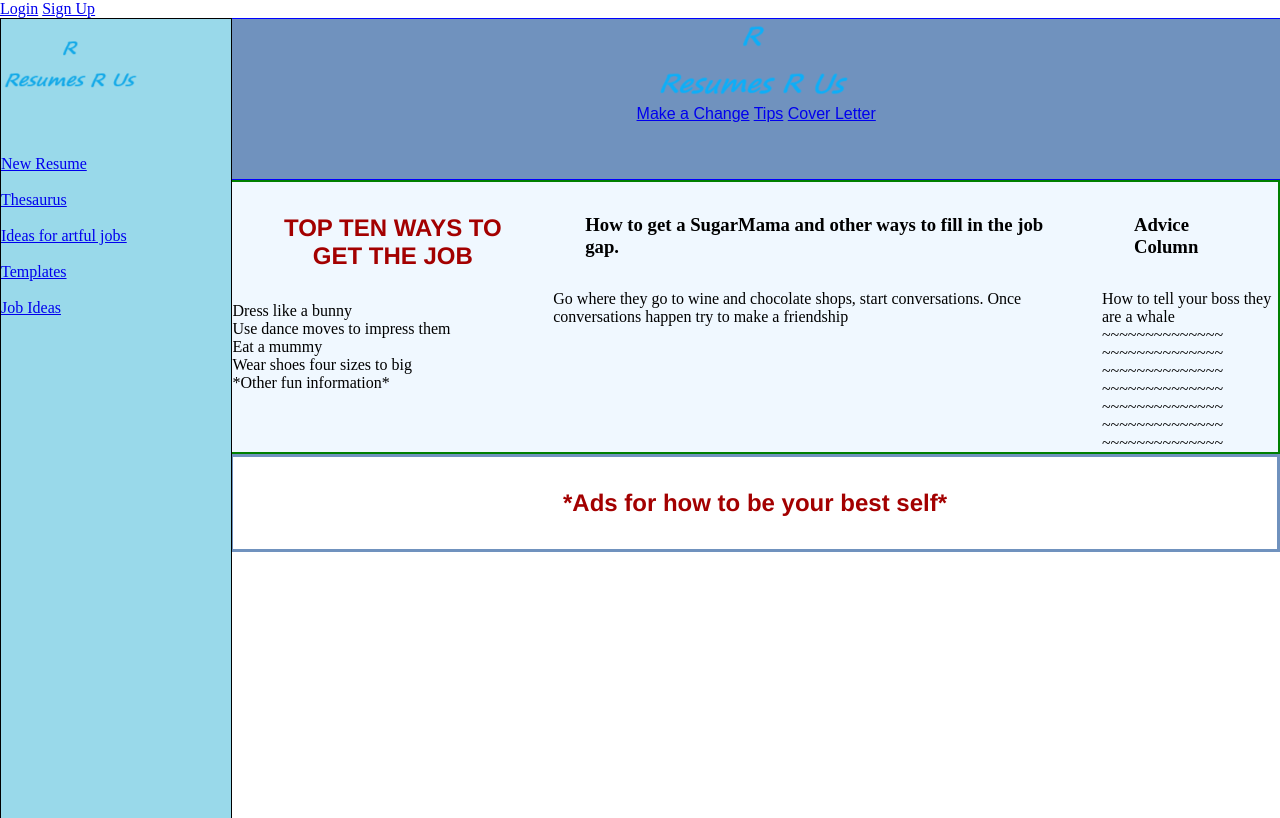
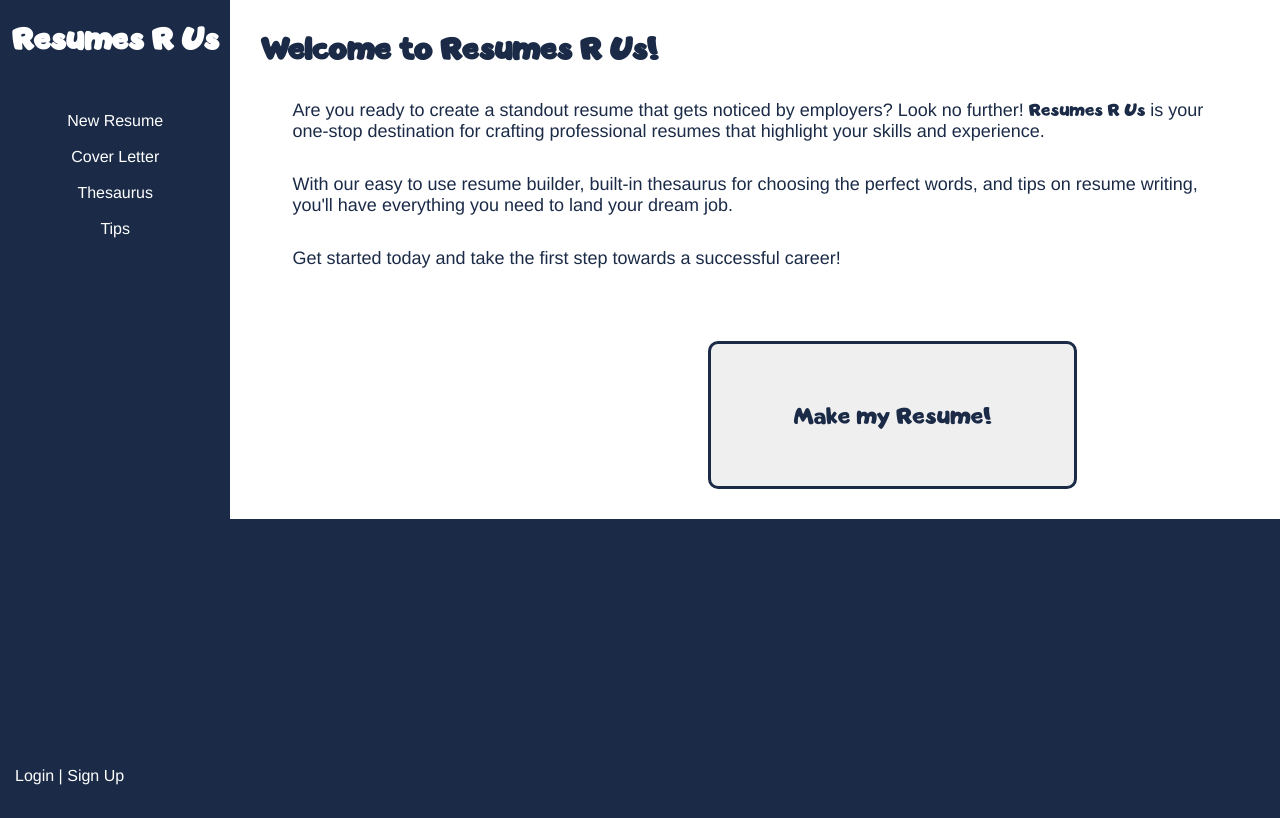
Before and after one commit to ElizabethKSchmalz/Capstone_ResumesRus, a PHP site: page /tcpdf/ in a window 1280 px wide. After the commit the page ends 785 px from the top, so only its background shows below. Run offline with PHP 8.4, Linux system fonts and the light colour scheme.

Commit message:
Fixed css, finished content

```diff
--- a/css/style.css
+++ b/css/style.css
@@ -1,10 +1,21 @@
+
+@font-face {
+  font-family: 'Toysans';
+  src: url('../Fonts/Toysans.ttf') format('truetype');
+  font-weight: normal;
+  font-style: normal;
+}
+
 * {
   padding: 0;
   margin: 0;
+  font-family: "Helvetica Neue", Helvetica, Arial, sans-serif;
 }
 
 html, body {
   height: 100%;
+  background-color: #1b2b47;
+  overflow-x: hidden;
 }
 
 .wrapper {
@@ -13,36 +24,29 @@ html, body {
 }
 
 .sidebar {
-  background-color: #99D9EA;
-  border: 1px solid black;
+  background-color: #1b2b47;
+  padding-top: 20px;
   height: 100%;
   width: 18%;
   position: fixed;
   left: 0;
-  text-align: left;
+  text-align: center;
   text-decoration-color: black;
 }
 
-.header {
-  border: 1px solid blue;
-  height: 20%;
-  width: 82%;
-  margin-left: 18%;
-  background-color:#7092BE;
-  font-family: Arial, Helvetica, sans-serif;
-  text-align: center;
-  background-image: center;
+.sidebar div{
+  position: absolute;
+  bottom: 35px;
+  left: 15px;
 }
 
 .mainContent {
-  border: 2px solid green;
-  display: flex;
-  flex-direction: row;
   overflow-x: auto;
+  overflow-y: auto;
   margin-left: 18%;
-  background-color: aliceblue;
+  background-color: white;
   font-family: 'Times New Roman', Times, serif;
-
+  padding: 30px;
 }
 
 #tipsList {
@@ -56,15 +60,23 @@ html, body {
 }
 
 footer {
+  border-top: 2px solid #1b2b47;
   margin-left: 18%;
   width: 81.5%;
-  border: 3px solid #7092BE;
+  background-color: white;
   text-align: center;
+  padding: 40px;
+}
+
+#logoFont {
+  display: inline;
+  font-family: "Toysans";
 }
 
 form {
   background-color: #fff;
   padding: 30px;
+  padding-right: 50px;
   border-radius: 5px;
   box-shadow: 0 0 10px rgba(0, 0, 0, 0.1);
   width: 300px;
@@ -102,15 +114,49 @@ form button:hover {
   background-color: #3e8e41;
 }
 
+.mainContent h1 {
+  color: #1b2b47;
+}
+
+.mainContent h3 {
+  margin: 2rem 0 1rem;
+}
+
+.mainContent p {
+  margin: 2rem;
+  color: #1b2b47;
+  font-size: large;
+}
+
+h1 {
+  font-family: "Toysans";
+  color: white;
+}
+
 h2 {
   text-align: center;
-  color: #A30000;
+  color: white;
   font-family: "Helvetica Neue", Helvetica, Arial, sans-serif;
   margin: 2rem 2rem;
 }
 
+.mainContent h2, footer h2{
+  color: #1b2b47;
+}
+
 h3 {
+  color: #1b2b47;
   margin: 2rem;
+}
+
+a {
+  text-decoration: none;
+  color: white;
+}
+
+a:hover {
+  text-decoration: none;
+  color: #cacaca;
 }
 
 textarea {
@@ -126,6 +172,7 @@ textarea {
   margin: 2cm auto;
   padding: 1cm;
   font-family: Arial, sans-serif;
+  float: right;
 }
 
 #resume {
@@ -137,6 +184,7 @@ textarea {
   margin: 2cm auto;
   padding: 1cm;
   font-family: Arial, sans-serif;
+  float: right;
 }
 
 #topInfo {
@@ -164,6 +212,20 @@ textarea {
   font-size: 12px;
 }
 
+
+#letterForm {
+  float: left;
+}
+
+#letterForm h1 {
+  margin: 2rem 2rem;
+}
+
+#topLeftHeader {
+  position: absolute;
+  margin: 1.4rem 2.1rem;
+}
+
 #searchButton {
   padding: 10px 15px;
   background-color: #4CAF50;
@@ -188,13 +250,12 @@ textarea {
 
 .thBody {
   font-family: Arial, sans-serif;
-  margin: 20px;
   text-align: center;
 }
 
 #results ul {
   column-count: 3;
-  padding-left: 300px;
+  padding-left: 150px;
 
 }
 
@@ -219,3 +280,31 @@ textarea {
 .workDesc {
   font-size: 14px;
 }
+
+#resumeButton {
+  margin-top: 40px;
+  margin-left: 28rem;
+  border: 3px solid #1b2b47;
+  color: #1b2b47;
+  padding: 25px 50px;
+  border-radius: 10px;
+}
+
+#resumeButton:hover {
+  border-color: white;
+  background-color: #1b2b47;
+}
+
+#resumeButton:active {
+  background-color: #141f33;
+}
+
+#resumeButton:hover p {
+  color: white;
+}
+
+#resumeButton p {
+  color: #1b2b47;
+  font-family: "Toysans";
+  font-size: x-large;
+}
--- a/index.php
+++ b/index.php
@@ -1,18 +1,5 @@
 <?php
-session_start();
-
-if (isset($_SESSION['authenticated']) && $_SESSION['authenticated'] === true) {
-    // User is logged in
-    ?>
-     <a href="logout.php">Logout</a>
-    <?php
-} else {
-    // User is not logged in
-    ?>
-    <a href="login.php">Login</a>
-    <a href="signup.php">Sign Up</a>
-    <?php
-}
+  session_start();
 ?>
 <!DOCTYPE html>
 <html lang="en">
@@ -31,65 +18,48 @@ if (isset($_SESSION['authenticated']) && $_SESSION['authenticated'] === true) {
   <div class="wrapper">
 
     <div class="sidebar">
-      <a href="index.php"><img src="Images/Logo_1.png" alt="Resumes R Us Logo"></a>
+      <a href="index.php" id="logoFont"><h1>Resumes R Us</h1></a>
       <br>
       <br>
       <br>
-      <a href="resume.php">New Resume</a>
+      <a href="templates.php">New Resume</a>
+      <br>
+      <br>
+      <a href="coverLetter.php">Cover Letter</a>
       <br>
       <br>
       <a href="thesaurus.php">Thesaurus</a>
       <br>
       <br>
-      <a href="#">Ideas for artful jobs</a>
-      <br>
-      <br>
-      <a href="templates.php">Templates</a>
-      <br>
-      <br>
-      <a href="ideas.php">Job Ideas</a>
-    </div>
-
-    <div class="header">
-      <a href="index.php"><img src="Images/Logo_2.png" alt="Resumes R Us Logo"></a>
-      <br>
-      <a href="#">Make a Change</a>
       <a href="tips.php">Tips</a>
-      <a href="coverLetter.php">Cover Letter</a>
+      <div>
+        <?php
+          if (isset($_SESSION['authenticated']) && $_SESSION['authenticated'] === true) {
+            // User is logged in
+            ?>
+            <a href="logout.php">Logout</a>
+            <?php
+          } else {
+            // User is not logged in
+            ?>
+            <a href="login.php">Login | </a>
+            <a href="signup.php">Sign Up</a>
+            <?php }?>
+      </div>
     </div>
 
     <div class="mainContent">
-      <div>
-        <h2>TOP TEN WAYS TO GET THE JOB</h2>
-        <ol>
-          <li>Dress like a bunny</li>
-          <li>Use dance moves to impress them</li>
-          <li>Eat a mummy</li>
-          <li>Wear shoes four sizes to big</li>
-        </ol>
-        <p>*Other fun information*</p>
-      </div>
-      <div>
-        <h3>How to get a SugarMama and other ways to fill in the job gap.</h3>
-        <p>Go where they go to wine and chocolate shops, start conversations. Once conversations happen try to make a friendship</p>
-      </div>
-      <div>
-        <h3>Advice Column</h3>
-        <p>How to tell your boss they are a whale</p>
-        <p>~~~~~~~~~~~~~~</p>
-        <p>~~~~~~~~~~~~~~</p>
-        <p>~~~~~~~~~~~~~~</p>
-        <p>~~~~~~~~~~~~~~</p>
-        <p>~~~~~~~~~~~~~~</p>
-        <p>~~~~~~~~~~~~~~</p>
-        <p>~~~~~~~~~~~~~~</p>
-      </div>
+      <h1>Welcome to Resumes R Us!</h1>
+      <p>Are you ready to create a standout resume that gets noticed by employers?
+        Look no further! <span id="logoFont">Resumes R Us</span> is your one-stop destination for crafting professional
+        resumes that highlight your skills and experience.</p>
+      <p>With our easy to use resume builder, built-in thesaurus for choosing the perfect words,
+        and tips on resume writing, you'll have everything you need to land your dream job.</p>
+      <p>Get started today and take the first step towards a successful career!</p>
+
+      <a href="templates.php"><button id="resumeButton"><p>Make my Resume!</p></button></a>
 
     </div>
-
-    <footer>
-      <h2>*Ads for how to be your best self*</h2>
-    </footer>
 
   </div>
 
--- a/login.php
+++ b/login.php
@@ -88,6 +88,8 @@ if (isset($clickIt)) {
         <link rel="stylesheet" href="css/style.css">
     </head>
     <body>
+
+        <a href="index.php"><h1 id="topLeftHeader">Resumes R Us</h1></a>
         <h2 id="myh2">Please login to make your resume!</h2>
 
         <form action="" method="post">
--- a/signUp.php
+++ b/signUp.php
@@ -77,7 +77,8 @@ if (isset($_POST['signupSubmit'])) {
     <link rel="stylesheet" href="css/style.css">
 </head>
 <body>
-    <h2>Create your ResumesRUs account!</h2>
+    <a href="index.php"><h1 id="topLeftHeader">Resumes R Us</h1></a>
+    <h2>Create your <span id="logoFont">Resumes R Us</span> account!</h2>
 
     <form action="" method="post"> <label for="firstName">First Name:</label>
         <input type="text" name="firstName" id="firstName" required><br><br>
```
Also changed, not shown: coverLetter.php (+27 -26 lines), ideas.php (deleted, +0 -85 lines), templates.php (+28 -27 lines), thesaurus.php (+34 -6 lines), tips.php (+19 -29 lines), Fonts/Toysans.ttf (added), Images/Logo.png (deleted), Images/Logo_1.png (deleted), Images/Logo_2.png (deleted).
